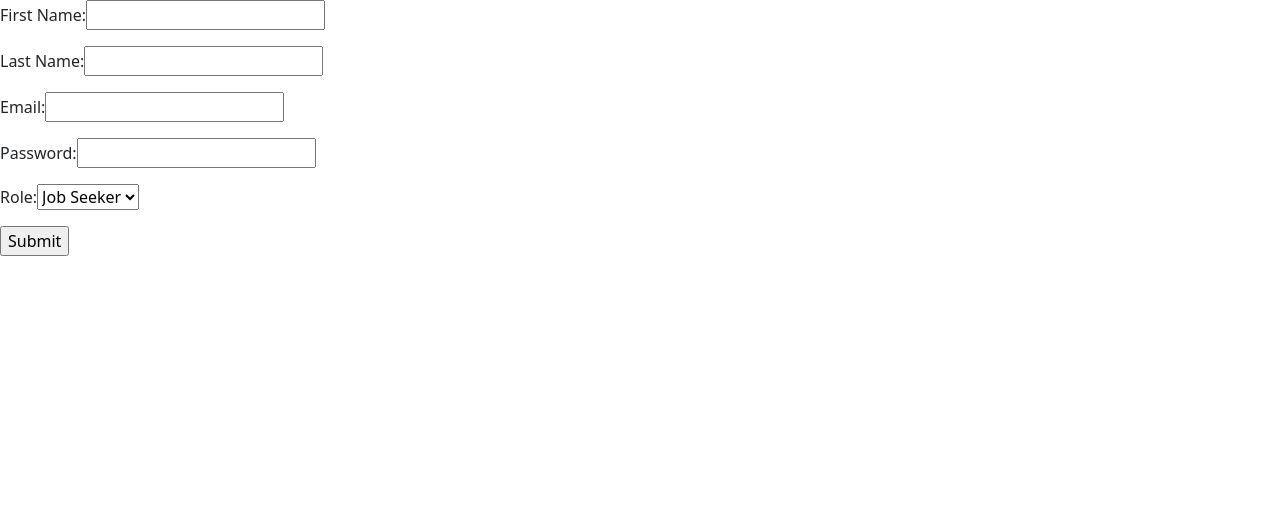
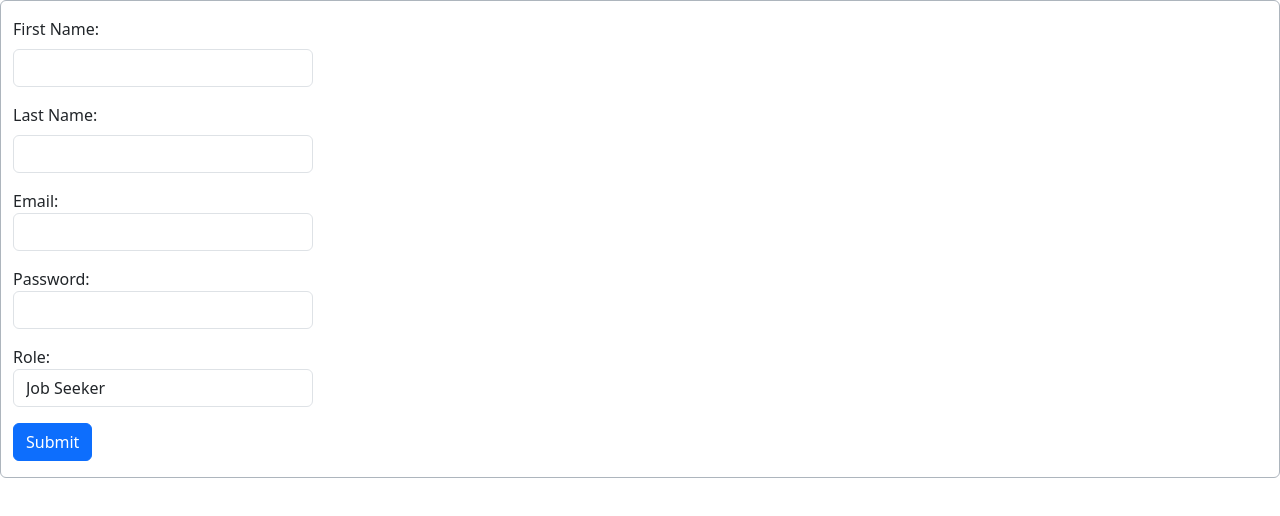
Before and after one commit to saji2000/meta-react, a React (Vite) app: page /Form in a window 1280 px wide. Shown: the top 516 px of the page. Built offline with nearby package versions, Linux system fonts and the light colour scheme.

Commit message:
working on the lab, thank God

```diff
--- a/src/components/Form.tsx
+++ b/src/components/Form.tsx
@@ -14,39 +14,57 @@ const Form = () => {
 
   return (
     <>
+      <div className="container-xxl pt-3 border rounded border-dark-subtle">
         <form>
           <div className="mb-3">
-          <label>First Name: </label>
-          <input type="text" name="firstName"></input>
+            <label className="form-label">First Name: </label>
+            <input
+              type="text"
+              name="firstName"
+              className="form-control limited-width"
+            ></input>
           </div>
 
           <div className="mb-3">
-          <label>Last Name: </label>
-          <input type="text" name="lastName"></input>
+            <label className="form-label">Last Name: </label>
+            <input
+              type="text"
+              name="lastName"
+              className="form-control limited-width"
+            ></input>
           </div>
 
           <div className="mb-3">
             <label>Email: </label>
-          <input type="email" name="email"></input>
+            <input
+              type="email"
+              name="email"
+              className="form-control limited-width"
+            ></input>
           </div>
 
           <div className="mb-3">
             <label>Password: </label>
-          <input type="password" name="password"></input>
+            <input
+              type="password"
+              name="password"
+              className="form-control limited-width"
+            ></input>
           </div>
 
           <div className="mb-3">
             <label>Role: </label>
-          <select>
+            <select className="form-control limited-width">
               <option value="jobSeeker">Job Seeker</option>
               <option value="employer">Employer</option>
             </select>
           </div>
 
           <div className="mb-3">
-          <input type="submit" value="Submit" />
+            <input type="submit" value="Submit" className="btn btn-primary" />
           </div>
         </form>
+      </div>
     </>
   );
 };
--- /dev/null
+++ b/src/styles/main.css
@@ -0,0 +1,4 @@
+/* Custom CSS */
+.limited-width {
+    max-width: 300px; /* Adjust the value as needed */
+}
```
Also changed, not shown: src/App.tsx (+1 -6 lines). Lines whose indentation alone changed are shown as unchanged.
